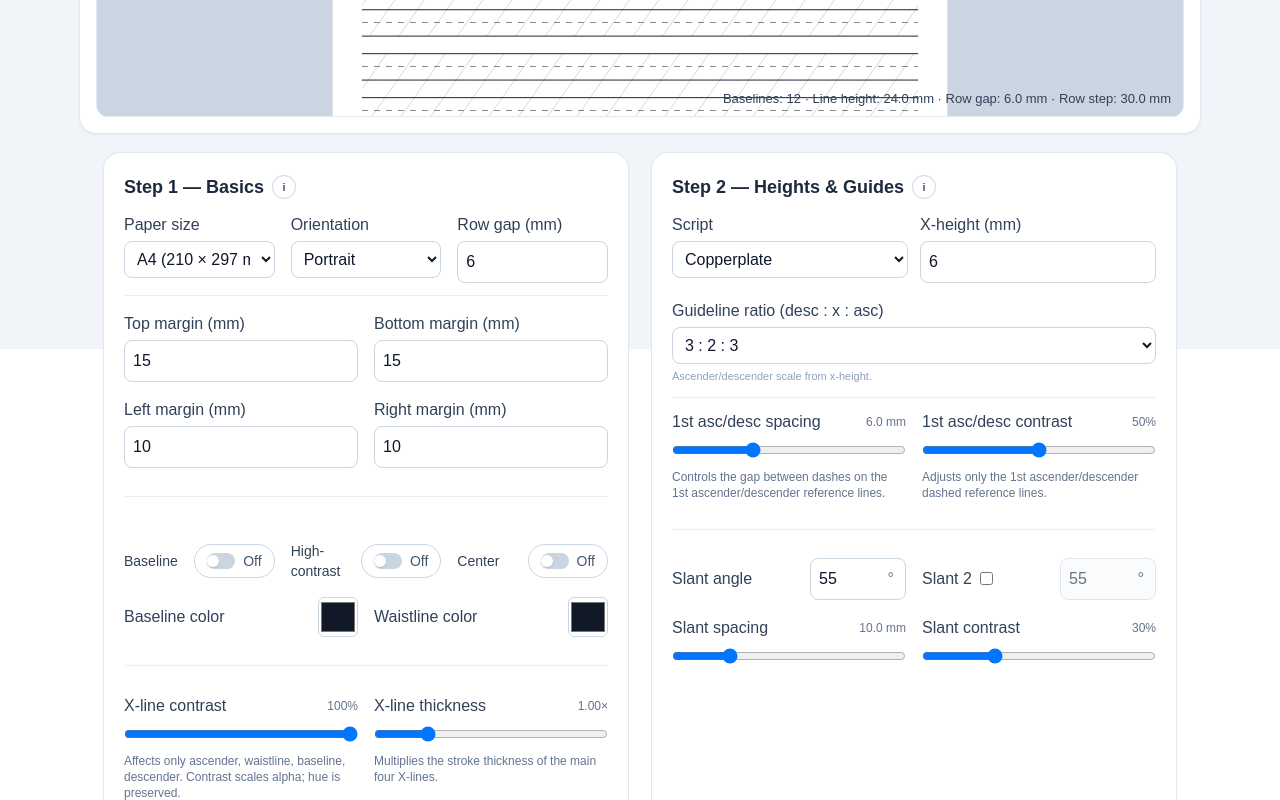
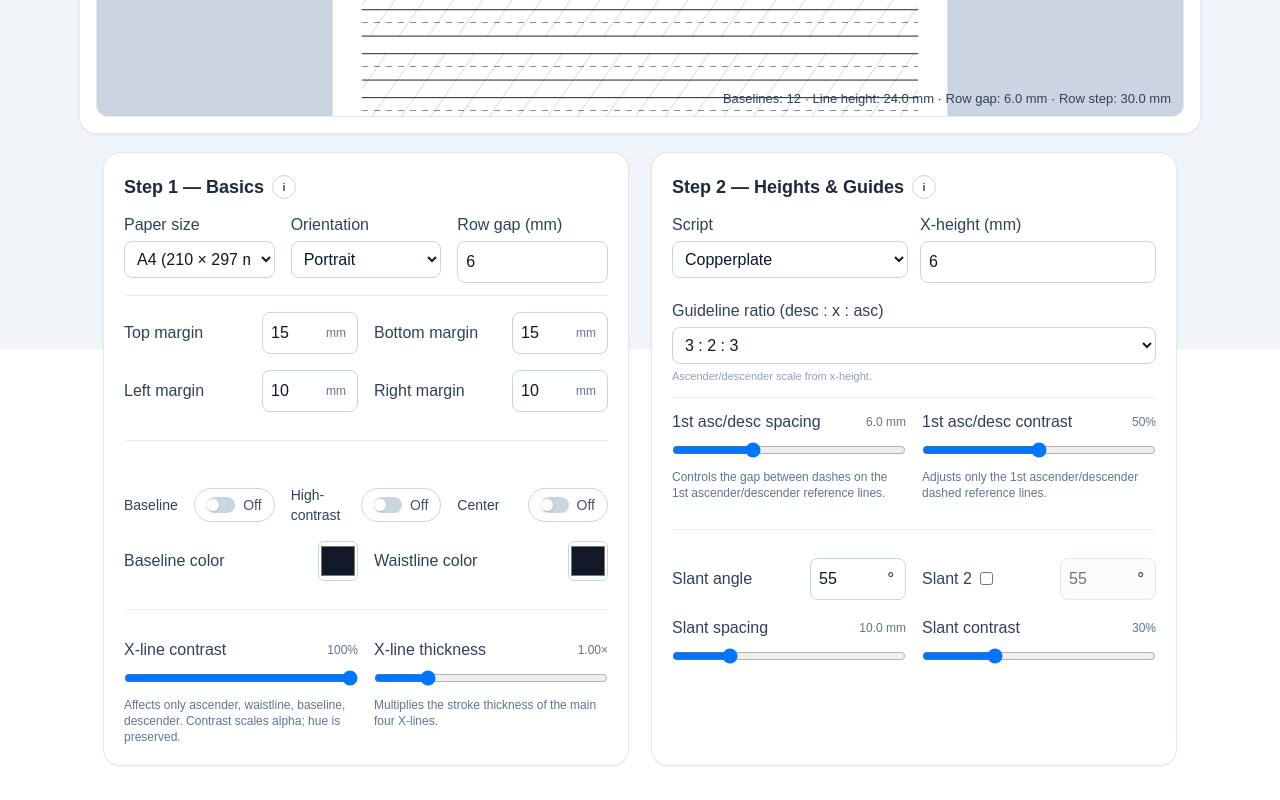
Before and after one commit to mashw/calligraphy-tools, a Next.js app: page /guidelines in a window 1280 px wide. Shown: the part 451-1251 px from the top of the page. Built offline with nearby package versions, Linux system fonts and the light colour scheme.

Commit message:
Polish slant adornments and compact margin unit inputs

```diff
--- a/src/app/guidelines/page.tsx
+++ b/src/app/guidelines/page.tsx
@@ -1423,52 +1423,64 @@ const slantAngleDeg = useMemo(() => {
           <div className="my-3 border-t border-slate-200/70" />
 
           <div className="grid grid-cols-2 gap-4 mt-4">
-            <div>
-              <label className="font-medium text-slate-700">Top margin (mm)</label>
+            <div className="flex items-center justify-between gap-3">
+              <label className="font-medium text-slate-700">Top margin</label>
+              <div className="relative w-24">
                 <input
                   type="number"
                   step="0.5"
                   min="0"
-                className="mt-1 w-full p-2 rounded-lg border border-slate-300"
+                  className="w-full p-2 pr-10 rounded-lg border border-slate-300"
                   value={marginTopMM}
                   onChange={(e) => setMarginTopMM(parseFloat(e.target.value || '0') || 0)}
                 />
-            </div>
-
-            <div>
-              <label className="font-medium text-slate-700">Bottom margin (mm)</label>
+                <span className="pointer-events-none select-none absolute right-3 top-1/2 -translate-y-1/2 text-xs font-medium text-slate-500">mm</span>
+              </div>
+            </div>
+
+            <div className="flex items-center justify-between gap-3">
+              <label className="font-medium text-slate-700">Bottom margin</label>
+              <div className="relative w-24">
                 <input
                   type="number"
                   step="0.5"
                   min="0"
-                className="mt-1 w-full p-2 rounded-lg border border-slate-300"
+                  className="w-full p-2 pr-10 rounded-lg border border-slate-300"
                   value={marginBottomMM}
                   onChange={(e) => setMarginBottomMM(parseFloat(e.target.value || '0') || 0)}
                 />
-            </div>
-
-            <div>
-              <label className="font-medium text-slate-700">Left margin (mm)</label>
+                <span className="pointer-events-none select-none absolute right-3 top-1/2 -translate-y-1/2 text-xs font-medium text-slate-500">mm</span>
+              </div>
+            </div>
+
+            <div className="flex items-center justify-between gap-3">
+              <label className="font-medium text-slate-700">Left margin</label>
+              <div className="relative w-24">
                 <input
                   type="number"
                   step="0.5"
                   min="0"
-                className="mt-1 w-full p-2 rounded-lg border border-slate-300"
+                  className="w-full p-2 pr-10 rounded-lg border border-slate-300"
                   value={marginLeftMM}
                   onChange={(e) => setMarginLeftMM(parseFloat(e.target.value || '0') || 0)}
                 />
-            </div>
-
-            <div>
-              <label className="font-medium text-slate-700">Right margin (mm)</label>
+                <span className="pointer-events-none select-none absolute right-3 top-1/2 -translate-y-1/2 text-xs font-medium text-slate-500">mm</span>
+              </div>
+            </div>
+
+            <div className="flex items-center justify-between gap-3">
+              <label className="font-medium text-slate-700">Right margin</label>
+              <div className="relative w-24">
                 <input
                   type="number"
                   step="0.5"
                   min="0"
-                className="mt-1 w-full p-2 rounded-lg border border-slate-300"
+                  className="w-full p-2 pr-10 rounded-lg border border-slate-300"
                   value={marginRightMM}
                   onChange={(e) => setMarginRightMM(parseFloat(e.target.value || '0') || 0)}
                 />
+                <span className="pointer-events-none select-none absolute right-3 top-1/2 -translate-y-1/2 text-xs font-medium text-slate-500">mm</span>
+              </div>
             </div>
 
             <div className="col-span-2">
@@ -2056,7 +2068,7 @@ const slantAngleDeg = useMemo(() => {
             step={1}
             min={0}
             max={90}
-            className="w-full p-2 pr-8 rounded-lg border border-slate-300"
+            className="w-full p-2 pr-10 rounded-lg border border-slate-300"
             value={slantAngleText}
             onWheel={(e) => (e.currentTarget as HTMLInputElement).blur()}
             onChange={(e) => setSlantAngleText(e.target.value)}
@@ -2078,7 +2090,7 @@ const slantAngleDeg = useMemo(() => {
               setSlantAngleText(String(Math.min(90, Math.max(0, v))));
             }}
           />
-          <span className="pointer-events-none absolute right-3 top-1/2 -translate-y-1/2 text-slate-500">°</span>
+          <span className="pointer-events-none select-none absolute right-3 top-1/2 -translate-y-1/2 text-base font-semibold text-slate-600">°</span>
         </div>
       </div>
     </div>
@@ -2099,7 +2111,7 @@ const slantAngleDeg = useMemo(() => {
             step={1}
             min={0}
             max={90}
-            className={`w-full p-2 pr-8 rounded-lg border border-slate-300 ${enableSlant2 ? '' : 'bg-slate-50 opacity-60 cursor-not-allowed'}`}
+            className={`w-full p-2 pr-10 rounded-lg border border-slate-300 ${enableSlant2 ? '' : 'bg-slate-50 opacity-60 cursor-not-allowed'}`}
             value={slantAngle2}
             disabled={!enableSlant2}
             onChange={(e) => {
@@ -2109,7 +2121,7 @@ const slantAngleDeg = useMemo(() => {
             onWheel={(e) => (e.currentTarget as HTMLInputElement).blur()}
             onBlur={() => setSlantAngle2((v) => Math.min(90, Math.max(0, v)))}
           />
-          <span className="pointer-events-none absolute right-3 top-1/2 -translate-y-1/2 text-slate-500">°</span>
+          <span className="pointer-events-none select-none absolute right-3 top-1/2 -translate-y-1/2 text-base font-semibold text-slate-600">°</span>
         </div>
       </div>
     </div>
```
Lines whose indentation alone changed are shown as unchanged.
